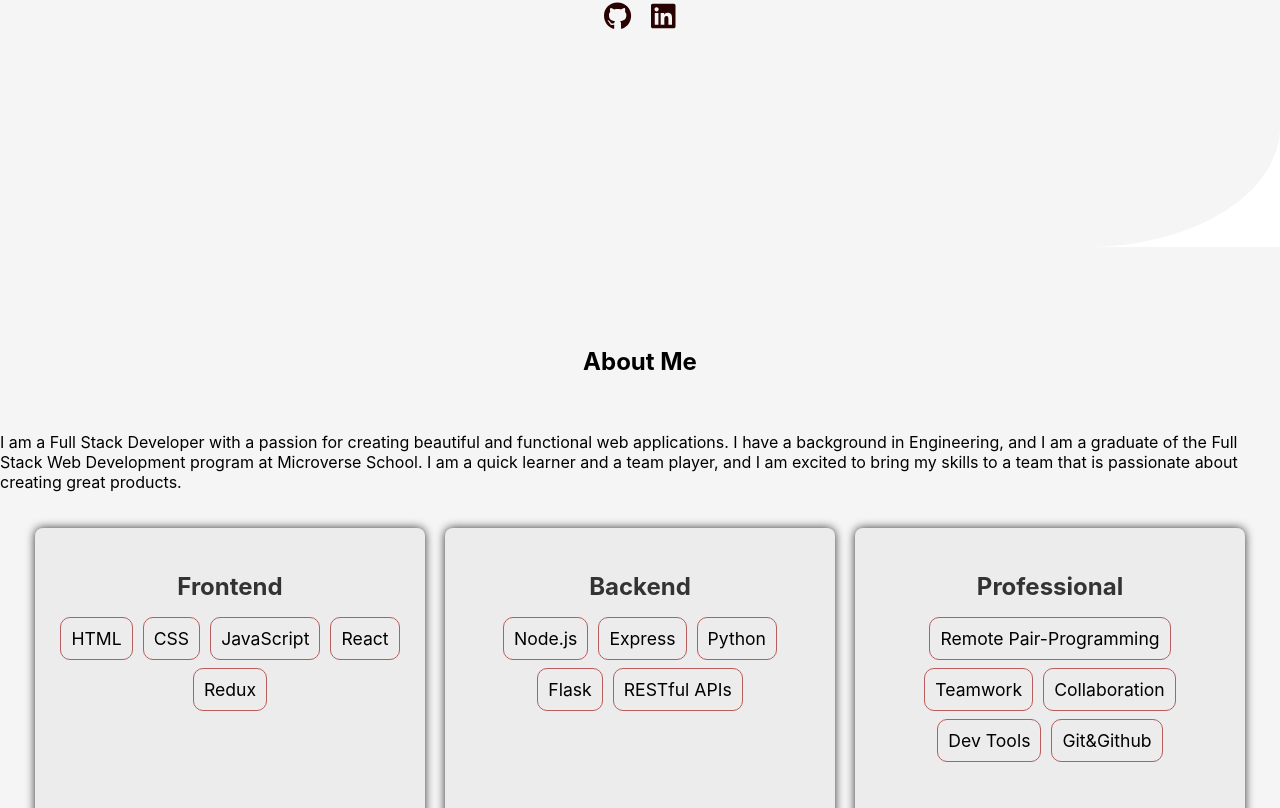
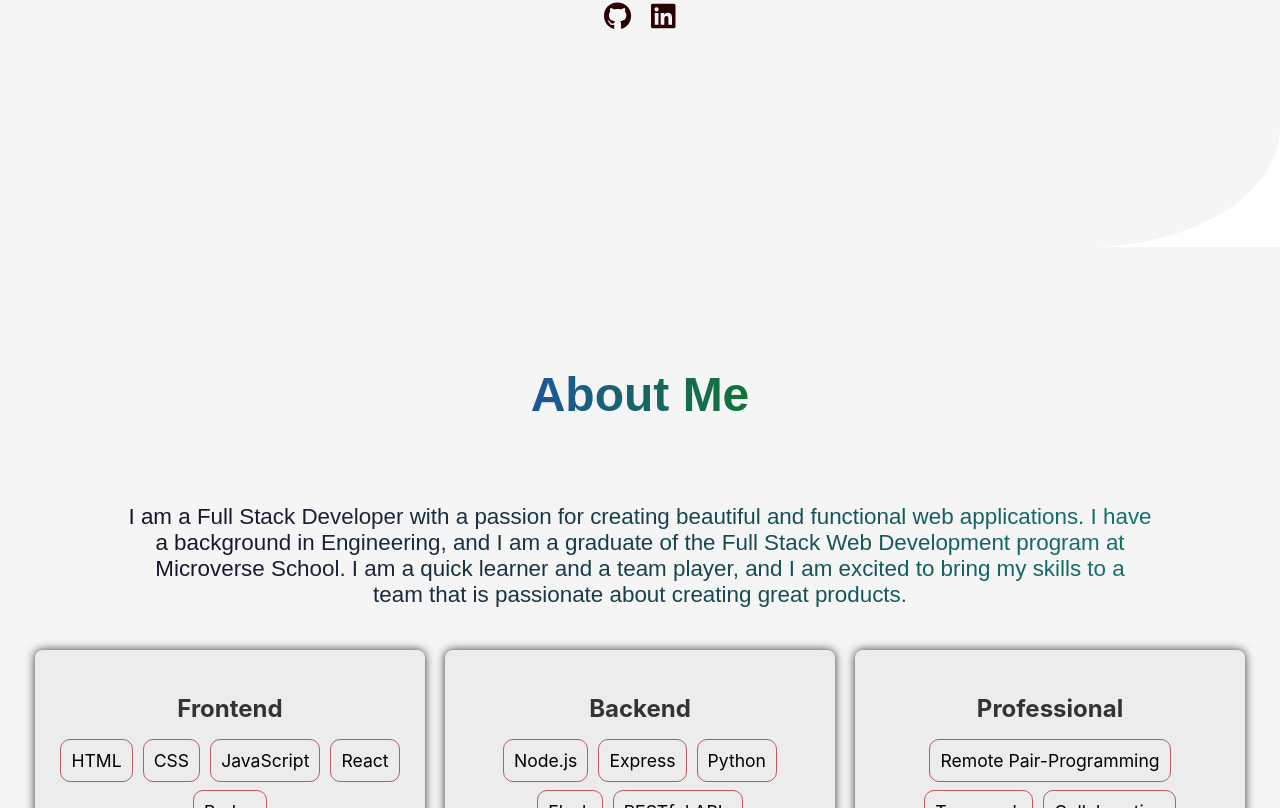
Before and after one commit to abdozayan12/New-Portfolio, a React (Create React App) app: page / in a window 1280 px wide. Shown: the part 553-1361 px from the top of the page. Built offline with nearby package versions, Linux system fonts and the light colour scheme.

Commit message:
Update About.css

```diff
--- a/src/components/About/About.css
+++ b/src/components/About/About.css
@@ -1,6 +1,32 @@
 .about {
   background-color: #f5f5f5;
   padding: 50px 0;
+}
+
+.about h2 {
+  font-family: Arial, Helvetica, sans-serif;
+  font-weight: 800;
+  font-size: 3rem;
+  background-image: linear-gradient(to right, var(--tw-gradient-stops));
+  --tw-gradient-from: #1d569b var(--tw-gradient-from-position);
+  --tw-gradient-stops: var(--tw-gradient-from), var(--tw-gradient-to);
+  --tw-gradient-to: #117435 var(--tw-gradient-to-position);
+  -webkit-background-clip: text;
+  color: transparent;
+}
+
+.about p {
+  font-family: Arial, Helvetica, sans-serif;
+  font-weight: 500;
+  font-size: 1.4rem;
+  background-image: linear-gradient(to right, var(--tw-gradient-stops));
+  --tw-gradient-from: #1b0e28 var(--tw-gradient-from-position);
+  --tw-gradient-stops: var(--tw-gradient-from), var(--tw-gradient-to);
+  --tw-gradient-to: #11746c var(--tw-gradient-to-position);
+  -webkit-background-clip: text;
+  color: transparent;
+  margin-inline: 10%;
+  text-align: center;
 }
 
 .about-cards {
```
